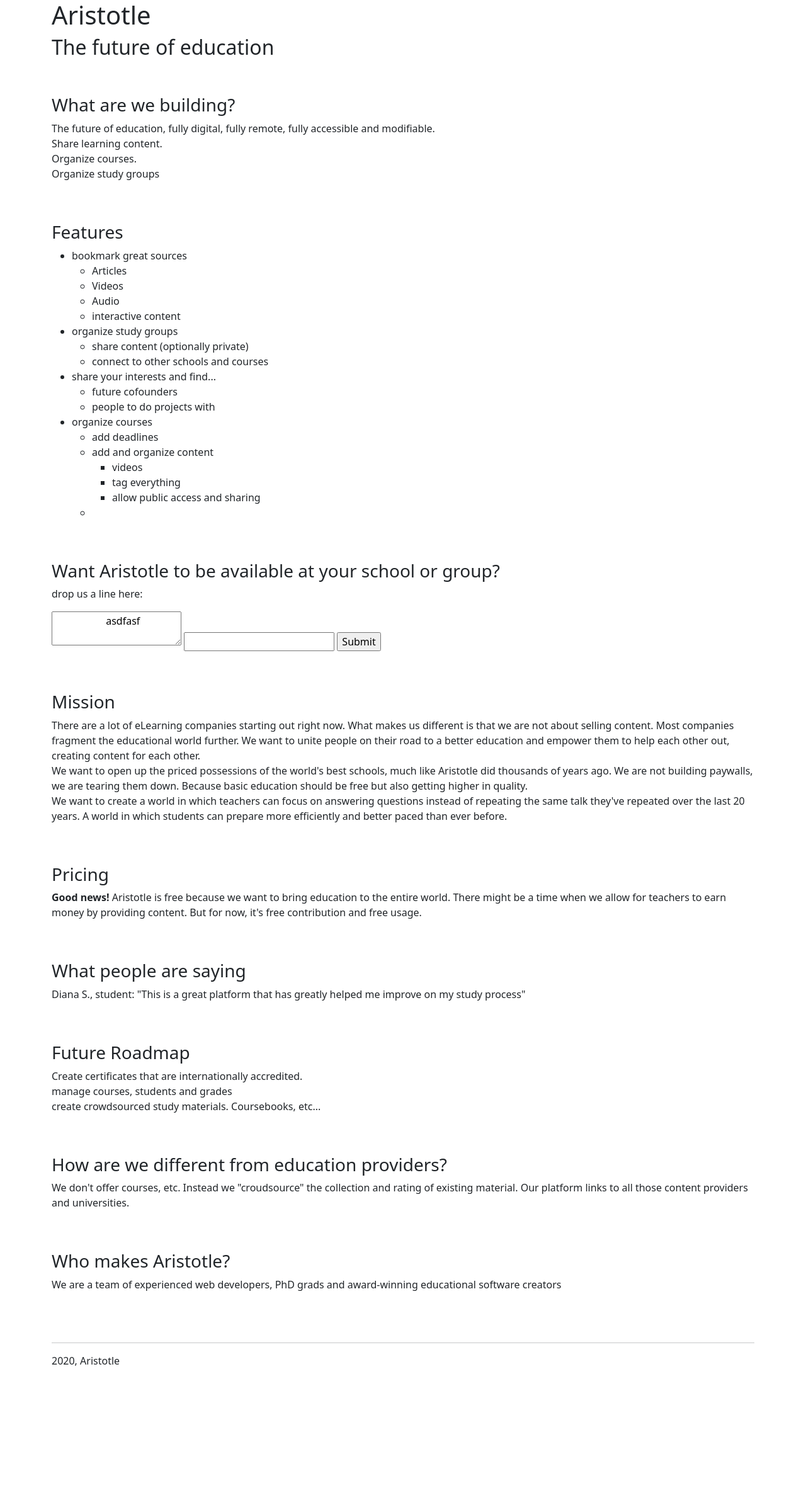
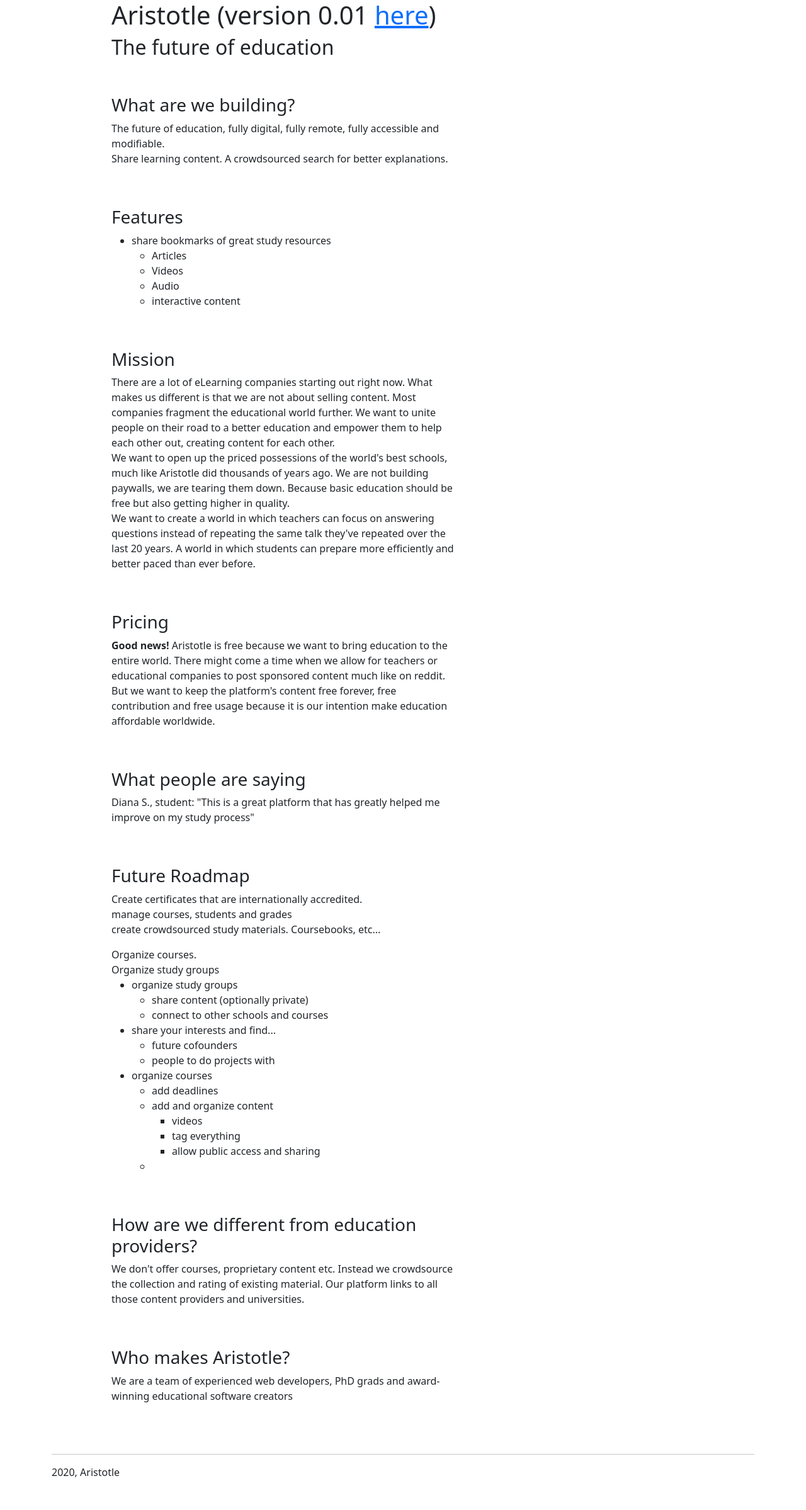
Before and after one commit to st-patrick/aristotle, a PHP site: page /index.html in a window 1280 px wide. Shown: the whole page at 63% size. Before the commit the page ends 2169 px from the top, so only its background shows below. Run offline with PHP 8.4, Linux system fonts and the light colour scheme; some libraries are stand-ins or nearby versions.

Commit message:
some small frontend updates

```diff
--- a/index.html
+++ b/index.html
@@ -17,10 +17,10 @@
 
 <div class="container">
     <div class="row mb-5">
-        <div class="col">
+        <div class="col offset-lg-1 col-lg-6">
 
             <h1>
-                Aristotle
+                Aristotle (version 0.01 <a href="/index.php">here</a>)
             </h1>
             <h2>The future of education</h2>
 
@@ -30,9 +30,8 @@
 
             <h3>What are we building?</h3>
             <p>The future of education, fully digital, fully remote, fully accessible and modifiable.<br>
-                Share learning content.<br>
-                Organize courses.<br>
-                Organize study groups<br>
+                Share learning content. A crowdsourced search for better explanations.<br>
+
 
             </p>
 
@@ -41,7 +40,7 @@
 
             <h3>Features</h3>
             <ul>
-                <li>bookmark great sources<br>
+                <li>share bookmarks of great study resources<br>
                     <ul>
                         <li>Articles</li>
                         <li>Videos</li>
@@ -49,6 +48,52 @@
                         <li>interactive content</li>
                     </ul>
                 </li>
+            </ul>
+
+            <br>
+            <br>
+
+            <h3>Mission</h3>
+            <p>There are a lot of eLearning companies starting out right now. What makes us different
+            is that we are not about selling content. Most companies fragment the educational world further.
+            We want to unite people on their road to a better education and empower them to help each
+            other out, creating content for each other.<br>
+            We want to open up the priced possessions of the world's best schools, much like Aristotle did thousands
+            of years ago. We are not building paywalls, we are tearing them down. Because basic education should be free
+            but also getting higher in quality.<br>
+            We want to create a world in which teachers can focus on answering questions instead of repeating the same
+            talk they've repeated over the last 20 years. A world in which students can prepare more efficiently and
+            better paced than ever before.</p>
+
+            <br>
+            <br>
+
+            <h3>Pricing</h3>
+            <p><b>Good news!</b> Aristotle is free because we want to bring
+                education to the entire world. There might come a time
+                when we allow for teachers or educational companies to post sponsored content
+                much like on reddit. But we want to keep the platform's content free forever,
+                free contribution and free usage because it is our intention make education
+                affordable worldwide.
+            </p>
+
+            <br>
+            <br>
+
+            <h3>What people are saying</h3>
+            <p>Diana S., student: "This is a great platform that has greatly helped me improve on my study process"</p>
+
+            <br>
+            <br>
+
+            <h3>Future Roadmap</h3>
+            <p>Create certificates that are internationally accredited.<br>
+            manage courses, students and grades<br>
+            create crowdsourced study materials. Coursebooks, etc...</p>
+            Organize courses.<br>
+            Organize study groups<br>
+
+            <ul>
                 <li>organize study groups
                     <ul>
                         <li>share content (optionally private)</li>
@@ -79,60 +124,9 @@
             <br>
             <br>
 
-            <h3>Want Aristotle to be available at your school or group?</h3>
-            <p>drop us a line here:<br>
-            <form action="#">
-                <textarea>
-                    asdfasf
-                </textarea>
-                <input type="email"/>
-                <input type="submit">
-            </form></p>
-
-            <br>
-            <br>
-
-            <h3>Mission</h3>
-            <p>There are a lot of eLearning companies starting out right now. What makes us different
-            is that we are not about selling content. Most companies fragment the educational world further.
-            We want to unite people on their road to a better education and empower them to help each
-            other out, creating content for each other.<br>
-            We want to open up the priced possessions of the world's best schools, much like Aristotle did thousands
-            of years ago. We are not building paywalls, we are tearing them down. Because basic education should be free
-            but also getting higher in quality.<br>
-            We want to create a world in which teachers can focus on answering questions instead of repeating the same
-            talk they've repeated over the last 20 years. A world in which students can prepare more efficiently and
-            better paced than ever before.</p>
-
-            <br>
-            <br>
-
-            <h3>Pricing</h3>
-            <p><b>Good news!</b> Aristotle is free because we want to bring
-                education to the entire world. There might be a time
-                when we allow for teachers to earn money by providing content. But
-                for now, it's free contribution and free usage.</p>
-
-            <br>
-            <br>
-
-            <h3>What people are saying</h3>
-            <p>Diana S., student: "This is a great platform that has greatly helped me improve on my study process"</p>
-
-            <br>
-            <br>
-
-            <h3>Future Roadmap</h3>
-            <p>Create certificates that are internationally accredited.<br>
-            manage courses, students and grades<br>
-            create crowdsourced study materials. Coursebooks, etc...</p>
-
-            <br>
-            <br>
-
             <h3>How are we different from education providers?</h3>
-            <p>We don't offer courses, etc.
-                Instead we "croudsource" the collection and rating of existing material.
+            <p>We don't offer courses, proprietary content etc.
+                Instead we crowdsource the collection and rating of existing material.
                 Our platform links to all those content providers and universities.</p>
 
             <br>
--- a/index.php
+++ b/index.php
@@ -83,7 +83,7 @@ $conn->close();
 
     <div class="row mt-4">
         <div class="col">
-            <h1 class="h3">Please explain _______ to me</h1>
+            <h1 class="h3"><a href="#">Aristotle</a></h1><h2 class="h3"> >> Please explain _______ to me</h2>
         </div>
     </div>
 
--- a/login.php
+++ b/login.php
@@ -78,7 +78,7 @@ $conn->close();
 
     <div class="row mt-4">
         <div class="col">
-            <h1 class="h3">Please explain _______ to me >> Login</h1>
+            <h1 class="h3"><a href="/index.php">Aristotle</a></h1><h1 class="h3"> >> Login</h1>
         </div>
     </div>
 
--- a/signup.php
+++ b/signup.php
@@ -65,7 +65,7 @@ $conn->close();
 
     <div class="row mt-4">
         <div class="col">
-            <h1 class="h3">Signup</h1>
+            <h1 class="h3"><a href="/index.php">Aristotle</a></h1><h1 class="h3"> >> Signup</h1>
         </div>
     </div>
 
--- a/topic.php
+++ b/topic.php
@@ -60,7 +60,7 @@ if(isset($_POST['SubmitButton'])){ //check if form was submitted
     $url = $_POST['url'];
     $title = $_POST['title'];
 
-    echo "hello" . $url . $title . $topic_id;
+    echo "new explanation successfully posted: ".$title;
 
     // prepared statement to prevent SQL injection
     $stmt = $conn->prepare('INSERT INTO `explanations` (`id`, `topic_id`, `url`, `upvotes`, `title`) VALUES (NULL, ?, ?, 0, ?);');
@@ -135,7 +135,7 @@ $conn->close();
 
     <div class="row mt-4">
         <div class="col">
-            <h1 class="h3"><?php echo $_GET['title']; ?></h1>
+            <h1 class="h3"><a href="/index.php">Aristotle</a></h1><h1 class="h3"> >> <?php echo $_GET['title']; ?></h1>
         </div>
     </div>
 
```
